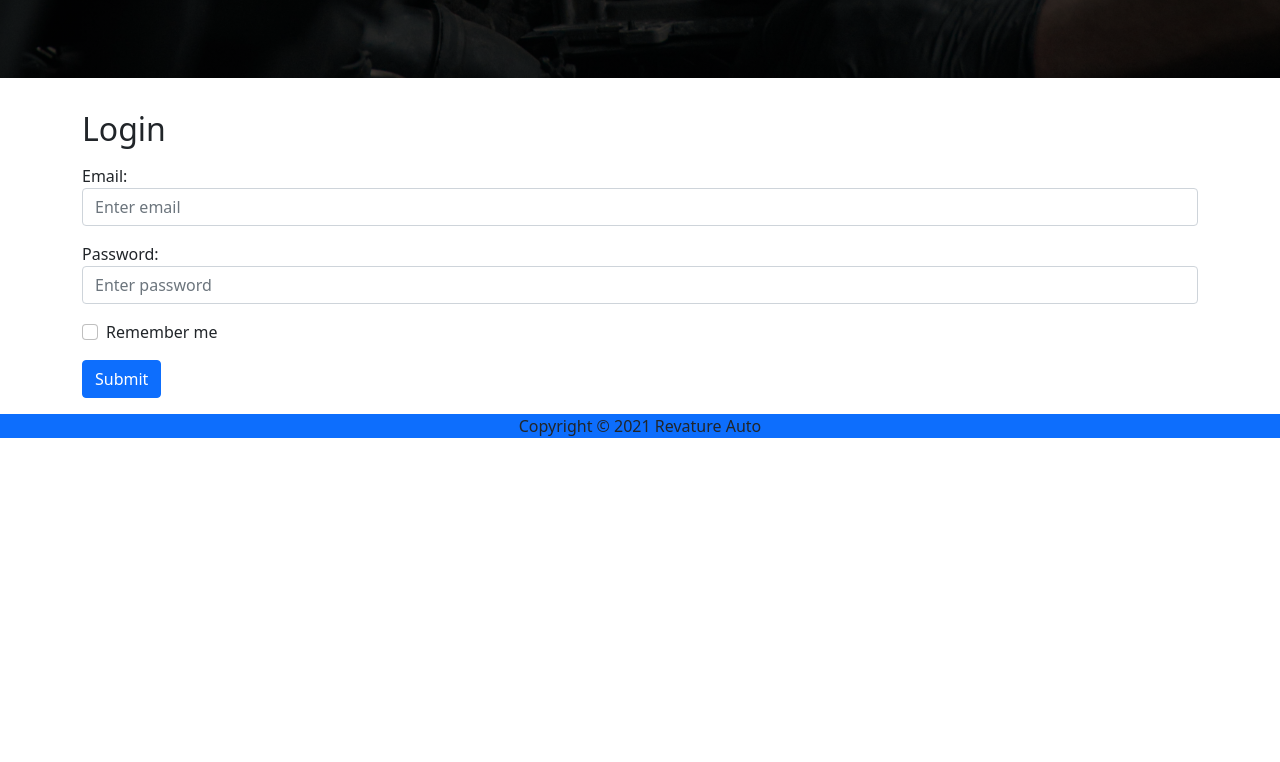
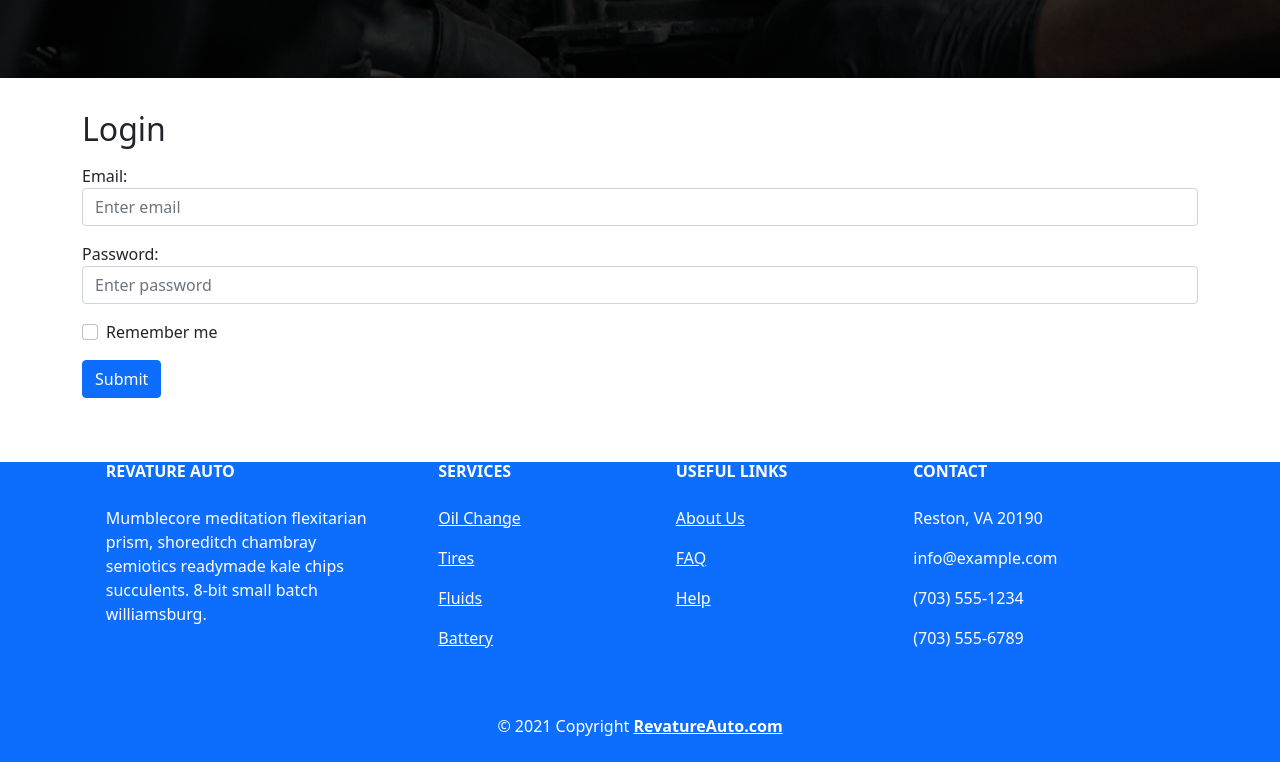
Before and after one commit to roctorch/project-two, an Angular app in the folder front-p2/: page / in a window 1280 px wide. Shown: the part 778-1540 px from the top of the page. Before the commit the page ends 1232 px from the top, so only its background shows below. Built offline with nearby package versions, Linux system fonts and the light colour scheme.

Commit message:
Footer UI

```diff
--- a/front-p2/src/app/app.component.html
+++ b/front-p2/src/app/app.component.html
@@ -1,3 +1,4 @@
+<!-- Main Nav -->
 <nav class="navbar navbar-expand-lg navbar-dark bg-primary navbar-fixed-top">
   <div class="container-fluid">
     <div class="navbar-header">
@@ -20,6 +21,7 @@
   </div>
 </nav>
 
+<!-- Hero Section -->
 <header>
   <div class="row p-5 text-white">
     <h1 class="display-1">
@@ -47,6 +49,7 @@
   </div>
 </header>
 
+<!-- Login Section -->
 <section id="login" class="p-3">
   <div class="container mt-3">
     <h2>Login</h2>
@@ -82,6 +85,71 @@
   </div>
 </section>
 
-<footer class="container-fluid text-center bg-primary">
-  <p>Copyright &copy; 2021 Revature Auto</p>
+<!-- Footer -->
+<footer class="text-center text-lg-start bg-primary text-white">
+  <section class="">
+    <div class="container text-center text-md-start mt-5">
+      <div class="row mt-3">
+        <div class="col-md-3 col-lg-4 col-xl-3 mx-auto mb-4">
+          <!-- Branding -->
+          <h6 class="text-uppercase fw-bold mb-4">
+            <i class=""></i>Revature Auto
+          </h6>
+          <p>
+            Mumblecore meditation flexitarian prism, shoreditch chambray
+            semiotics readymade kale chips succulents. 8-bit small batch
+            williamsburg.
+          </p>
+        </div>
+
+        <div class="col-md-2 col-lg-2 col-xl-2 mx-auto mb-4">
+          <!-- Services -->
+          <h6 class="text-uppercase fw-bold mb-4">Services</h6>
+          <p>
+            <a href="#!" class="text-reset">Oil Change</a>
+          </p>
+          <p>
+            <a href="#!" class="text-reset">Tires</a>
+          </p>
+          <p>
+            <a href="#!" class="text-reset">Fluids</a>
+          </p>
+          <p>
+            <a href="#!" class="text-reset">Battery</a>
+          </p>
+        </div>
+
+        <!-- Useful Links -->
+        <div class="col-md-3 col-lg-2 col-xl-2 mx-auto mb-4">
+          <h6 class="text-uppercase fw-bold mb-4">Useful links</h6>
+          <p>
+            <a href="#!" class="text-reset">About Us</a>
+          </p>
+          <p>
+            <a href="#!" class="text-reset"></a>
+          </p>
+          <p>
+            <a href="#!" class="text-reset">FAQ</a>
+          </p>
+          <p>
+            <a href="#!" class="text-reset">Help</a>
+          </p>
+        </div>
+
+        <div class="col-md-4 col-lg-3 col-xl-3 mx-auto mb-md-0 mb-4">
+          <h6 class="text-uppercase fw-bold mb-4">Contact</h6>
+          <p>Reston, VA 20190</p>
+          <p>info@example.com</p>
+          <p>(703) 555-1234</p>
+          <p>(703) 555-6789</p>
+        </div>
+      </div>
+    </div>
+  </section>
+
+  <!-- Copyright -->
+  <div class="text-center p-4 shade">
+    © 2021 Copyright
+    <a class="text-reset fw-bold" href="#">RevatureAuto.com</a>
+  </div>
 </footer>
--- a/front-p2/src/index.html
+++ b/front-p2/src/index.html
@@ -2,7 +2,6 @@
 <html lang="en">
   <head>
     <meta charset="utf-8" />
-    <meta name="viewport" content="width=device-width, initial-scale=1" />
     <title>ProjectTwo</title>
     <base href="/" />
     <meta name="viewport" content="width=device-width, initial-scale=1" />
```
